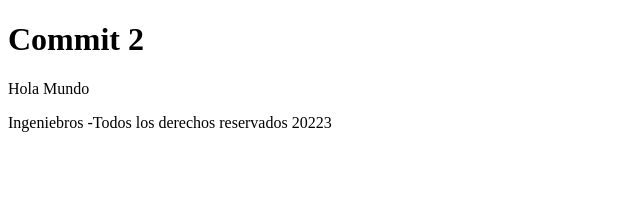
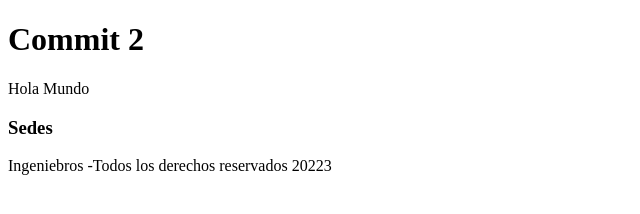
Before and after one commit to NayroviMarcela/proyecto, a plain HTML site: page index.html in a window 1280 px wide. Shown: the whole page, without its empty margins (0-640 px from the left). Drawn offline with Linux system fonts and the light colour scheme.

Commit message:
Modificacion del footer

```diff
--- a/index.html
+++ b/index.html
@@ -11,6 +11,8 @@
 
    <p>Hola Mundo</p>
 
-   <footer><p>Ingeniebros -Todos los derechos reservados 20223</p></footer>
+   <footer>
+    <h3>Sedes</h3>
+    <p>Ingeniebros -Todos los derechos reservados 20223</p></footer>
 </body>
 </html>
```
